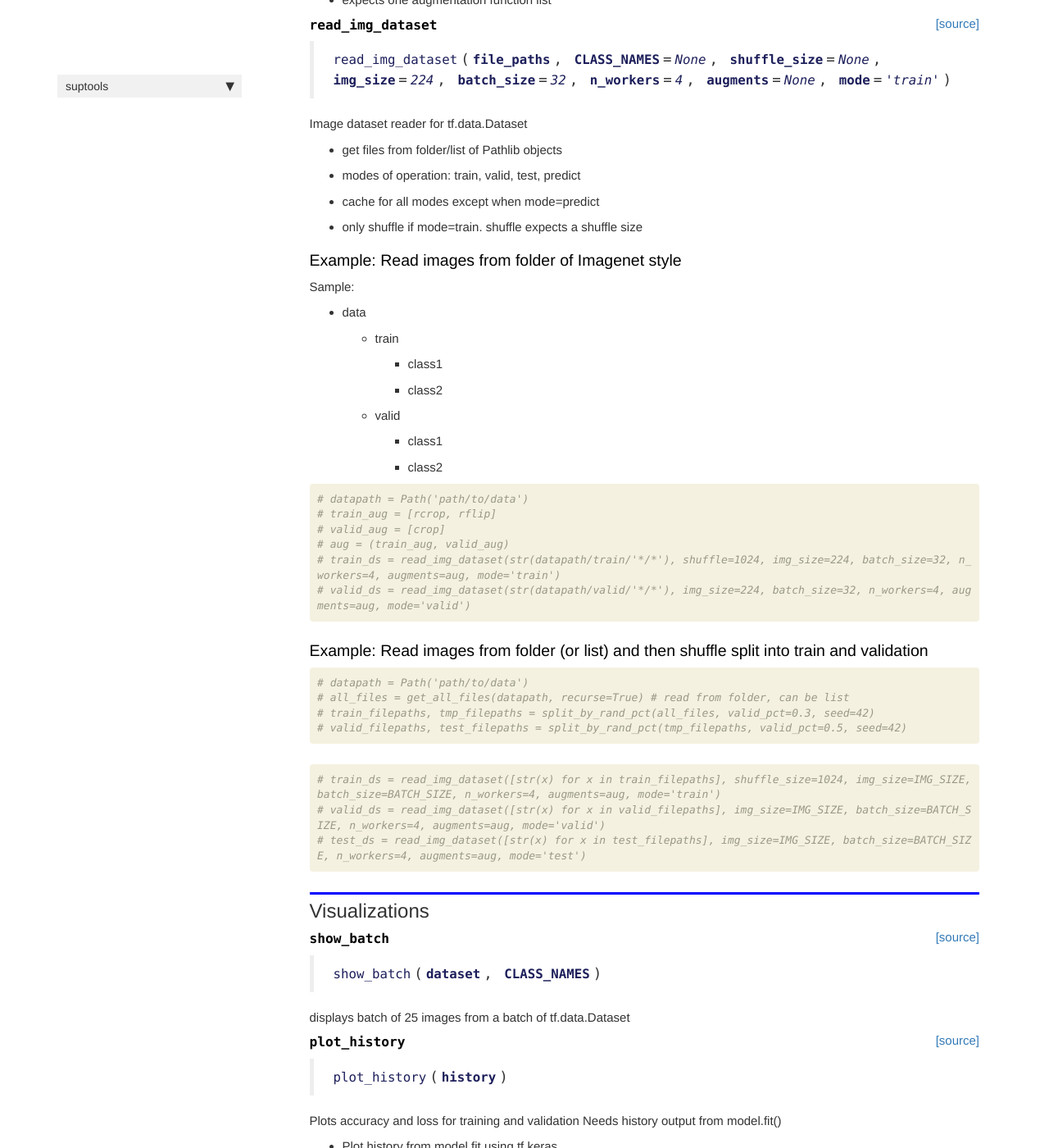
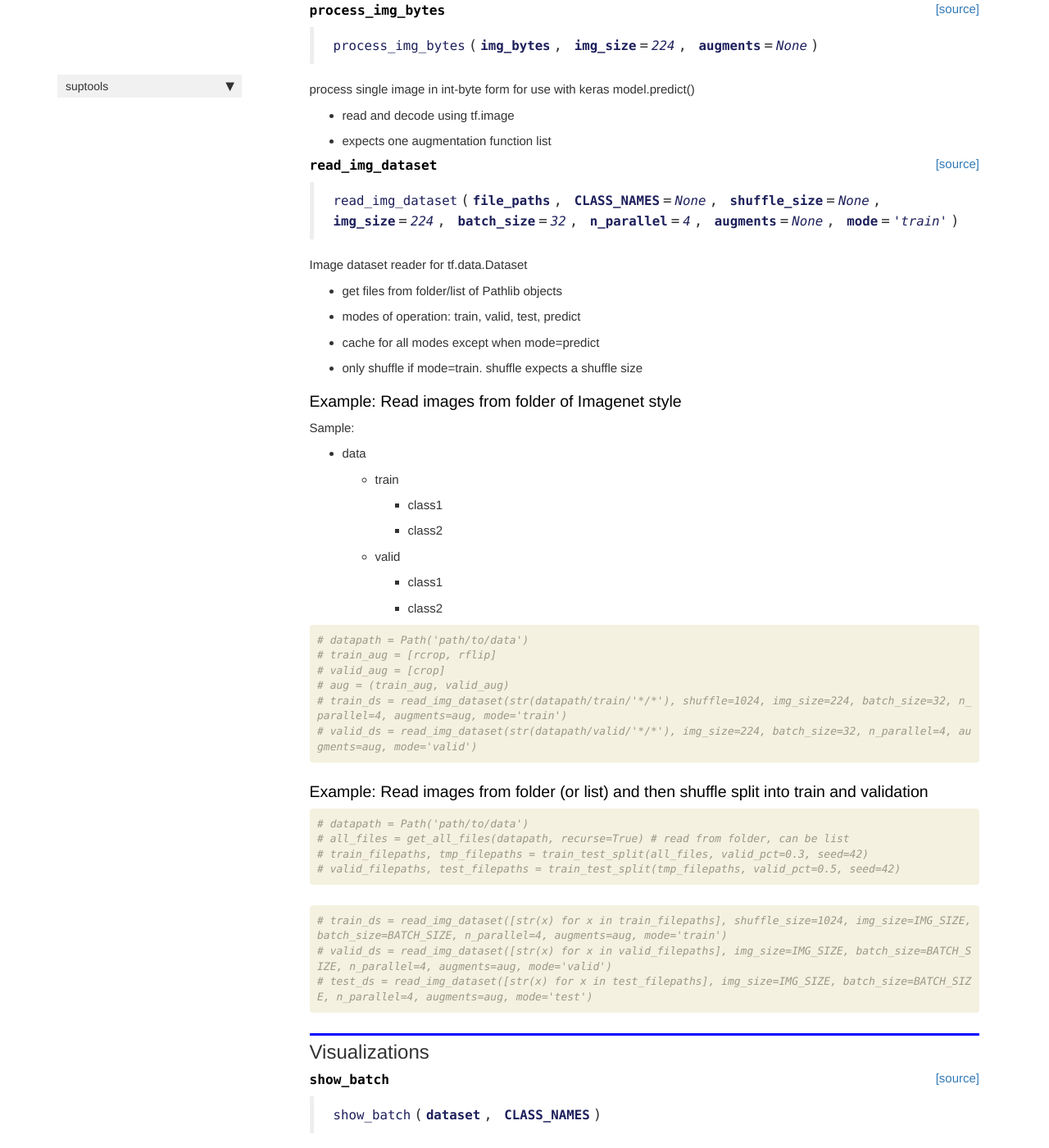
Before and after one commit to yoke2/suptools, a Jekyll site: the page built from docs/tftools.html, in a window 1280 px wide and 1400 px high, scrolled down 2429 px. Shown: the whole window at 82% size. Built offline with Jekyll 4.4.1, drawn with Linux system fonts in a browser that asks for light colours; nearby versions of some CDN libraries; comment, search, counter and statistics services are not loaded; some of the changed text lies outside the part shown.

Commit message:
update modules

```diff
--- a/docs/tftools.html
+++ b/docs/tftools.html
@@ -64,7 +64,7 @@
 <div class="output_markdown rendered_html output_subarea ">
 <h4 id="random_crop" class="doc_header"><code>random_crop</code><a href="https://github.com/yoke2/suptools/tree/master/suptools/tftools.py#L15" class="source_link" style="float:right">[source]</a></h4><blockquote><p><code>random_crop</code>(<strong><code>image</code></strong>)</p>
 </blockquote>
-<p>random crop of image</p>
+<p>Random crop of image</p>
 
 </div>
 
@@ -88,7 +88,7 @@
 <div class="output_markdown rendered_html output_subarea ">
 <h4 id="central_crop" class="doc_header"><code>central_crop</code><a href="https://github.com/yoke2/suptools/tree/master/suptools/tftools.py#L22" class="source_link" style="float:right">[source]</a></h4><blockquote><p><code>central_crop</code>(<strong><code>image</code></strong>)</p>
 </blockquote>
-<p>center crop of image</p>
+<p>Center crop of image</p>
 
 </div>
 
@@ -112,7 +112,7 @@
 <div class="output_markdown rendered_html output_subarea ">
 <h4 id="random_flip" class="doc_header"><code>random_flip</code><a href="https://github.com/yoke2/suptools/tree/master/suptools/tftools.py#L33" class="source_link" style="float:right">[source]</a></h4><blockquote><p><code>random_flip</code>(<strong><code>image</code></strong>, <strong><code>horiz</code></strong>=<em><code>True</code></em>, <strong><code>vert</code></strong>=<em><code>False</code></em>)</p>
 </blockquote>
-<p>randomly flips an image horizontally and/or vertically</p>
+<p>Randomly flips an image horizontally and/or vertically</p>
 
 </div>
 
@@ -136,7 +136,7 @@
 <div class="output_markdown rendered_html output_subarea ">
 <h4 id="random_brightness" class="doc_header"><code>random_brightness</code><a href="https://github.com/yoke2/suptools/tree/master/suptools/tftools.py#L41" class="source_link" style="float:right">[source]</a></h4><blockquote><p><code>random_brightness</code>(<strong><code>image</code></strong>)</p>
 </blockquote>
-<p>randomly adjust brightness of image</p>
+<p>Randomly adjust brightness of image</p>
 
 </div>
 
@@ -160,7 +160,32 @@
 <div class="output_markdown rendered_html output_subarea ">
 <h4 id="random_contrast" class="doc_header"><code>random_contrast</code><a href="https://github.com/yoke2/suptools/tree/master/suptools/tftools.py#L46" class="source_link" style="float:right">[source]</a></h4><blockquote><p><code>random_contrast</code>(<strong><code>image</code></strong>)</p>
 </blockquote>
-<p>randomly adjust contrast of image</p>
+<p>Randomly adjust contrast of image</p>
+
+</div>
+
+</div>
+
+</div>
+</div>
+
+</div>
+<div class="cell border-box-sizing code_cell rendered">
+
+</div>
+<div class="cell border-box-sizing code_cell rendered">
+
+<div class="output_wrapper">
+<div class="output">
+
+<div class="output_area">
+
+
+<div class="output_markdown rendered_html output_subarea ">
+<h4 id="random_rotate" class="doc_header"><code>random_rotate</code><a href="https://github.com/yoke2/suptools/tree/master/suptools/tftools.py#L51" class="source_link" style="float:right">[source]</a></h4><blockquote><p><code>random_rotate</code>(<strong><code>image</code></strong>)</p>
+</blockquote>
+<p>Randomly rotates image and angles are in radians.
+Requires tensorflow-addons that currently supports MacOS and Linux only.</p>
 
 </div>
 
@@ -188,9 +213,9 @@
 
 
 <div class="output_markdown rendered_html output_subarea ">
-<h4 id="get_label" class="doc_header"><code>get_label</code><a href="https://github.com/yoke2/suptools/tree/master/suptools/tftools.py#L51" class="source_link" style="float:right">[source]</a></h4><blockquote><p><code>get_label</code>(<strong><code>file_path</code></strong>, <strong><code>CLASS_NAMES</code></strong>)</p>
+<h4 id="get_label" class="doc_header"><code>get_label</code><a href="https://github.com/yoke2/suptools/tree/master/suptools/tftools.py#L62" class="source_link" style="float:right">[source]</a></h4><blockquote><p><code>get_label</code>(<strong><code>file_path</code></strong>, <strong><code>CLASS_NAMES</code></strong>)</p>
 </blockquote>
-<p>return label of image for tf.data.Dataset</p>
+<p>Return label of image for tf.data.Dataset</p>
 
 </div>
 
@@ -212,9 +237,9 @@
 
 
 <div class="output_markdown rendered_html output_subarea ">
-<h4 id="train_test_split" class="doc_header"><code>train_test_split</code><a href="https://github.com/yoke2/suptools/tree/master/suptools/tftools.py#L57" class="source_link" style="float:right">[source]</a></h4><blockquote><p><code>train_test_split</code>(<strong><code>files</code></strong>, <strong><code>valid_pct</code></strong>=<em><code>0.2</code></em>, <strong><code>seed</code></strong>=<em><code>None</code></em>)</p>
+<h4 id="train_test_split" class="doc_header"><code>train_test_split</code><a href="https://github.com/yoke2/suptools/tree/master/suptools/tftools.py#L68" class="source_link" style="float:right">[source]</a></h4><blockquote><p><code>train_test_split</code>(<strong><code>files</code></strong>, <strong><code>valid_pct</code></strong>=<em><code>0.2</code></em>, <strong><code>seed</code></strong>=<em><code>None</code></em>)</p>
 </blockquote>
-<p>reads in list of file Path objects and randomly split into training and validation</p>
+<p>Reads in list of file Path objects and randomly split into training and validation</p>
 
 </div>
 
@@ -236,7 +261,7 @@
 
 
 <div class="output_markdown rendered_html output_subarea ">
-<h4 id="process_img_path" class="doc_header"><code>process_img_path</code><a href="https://github.com/yoke2/suptools/tree/master/suptools/tftools.py#L67" class="source_link" style="float:right">[source]</a></h4><blockquote><p><code>process_img_path</code>(<strong><code>file_path</code></strong>, <strong><code>CLASS_NAMES</code></strong>=<em><code>None</code></em>, <strong><code>img_size</code></strong>=<em><code>224</code></em>, <strong><code>augments</code></strong>=<em><code>None</code></em>, <strong><code>mode</code></strong>=<em><code>None</code></em>)</p>
+<h4 id="process_img_path" class="doc_header"><code>process_img_path</code><a href="https://github.com/yoke2/suptools/tree/master/suptools/tftools.py#L78" class="source_link" style="float:right">[source]</a></h4><blockquote><p><code>process_img_path</code>(<strong><code>file_path</code></strong>, <strong><code>CLASS_NAMES</code></strong>=<em><code>None</code></em>, <strong><code>img_size</code></strong>=<em><code>224</code></em>, <strong><code>augments</code></strong>=<em><code>None</code></em>, <strong><code>mode</code></strong>=<em><code>None</code></em>)</p>
 </blockquote>
 <p>process image for use with tf.data map function</p>
 <ul>
@@ -265,7 +290,7 @@
 
 
 <div class="output_markdown rendered_html output_subarea ">
-<h4 id="process_img_bytes" class="doc_header"><code>process_img_bytes</code><a href="https://github.com/yoke2/suptools/tree/master/suptools/tftools.py#L90" class="source_link" style="float:right">[source]</a></h4><blockquote><p><code>process_img_bytes</code>(<strong><code>img_bytes</code></strong>, <strong><code>img_size</code></strong>=<em><code>224</code></em>, <strong><code>augments</code></strong>=<em><code>None</code></em>)</p>
+<h4 id="process_img_bytes" class="doc_header"><code>process_img_bytes</code><a href="https://github.com/yoke2/suptools/tree/master/suptools/tftools.py#L101" class="source_link" style="float:right">[source]</a></h4><blockquote><p><code>process_img_bytes</code>(<strong><code>img_bytes</code></strong>, <strong><code>img_size</code></strong>=<em><code>224</code></em>, <strong><code>augments</code></strong>=<em><code>None</code></em>)</p>
 </blockquote>
 <p>process single image in int-byte form for use with keras model.predict()</p>
 <ul>
@@ -293,7 +318,7 @@
 
 
 <div class="output_markdown rendered_html output_subarea ">
-<h4 id="read_img_dataset" class="doc_header"><code>read_img_dataset</code><a href="https://github.com/yoke2/suptools/tree/master/suptools/tftools.py#L108" class="source_link" style="float:right">[source]</a></h4><blockquote><p><code>read_img_dataset</code>(<strong><code>file_paths</code></strong>, <strong><code>CLASS_NAMES</code></strong>=<em><code>None</code></em>, <strong><code>shuffle_size</code></strong>=<em><code>None</code></em>, <strong><code>img_size</code></strong>=<em><code>224</code></em>, <strong><code>batch_size</code></strong>=<em><code>32</code></em>, <strong><code>n_workers</code></strong>=<em><code>4</code></em>, <strong><code>augments</code></strong>=<em><code>None</code></em>, <strong><code>mode</code></strong>=<em><code>'train'</code></em>)</p>
+<h4 id="read_img_dataset" class="doc_header"><code>read_img_dataset</code><a href="https://github.com/yoke2/suptools/tree/master/suptools/tftools.py#L119" class="source_link" style="float:right">[source]</a></h4><blockquote><p><code>read_img_dataset</code>(<strong><code>file_paths</code></strong>, <strong><code>CLASS_NAMES</code></strong>=<em><code>None</code></em>, <strong><code>shuffle_size</code></strong>=<em><code>None</code></em>, <strong><code>img_size</code></strong>=<em><code>224</code></em>, <strong><code>batch_size</code></strong>=<em><code>32</code></em>, <strong><code>n_parallel</code></strong>=<em><code>4</code></em>, <strong><code>augments</code></strong>=<em><code>None</code></em>, <strong><code>mode</code></strong>=<em><code>'train'</code></em>)</p>
 </blockquote>
 <p>Image dataset reader for tf.data.Dataset</p>
 <ul>
@@ -342,8 +367,8 @@
 <span class="c1"># train_aug = [rcrop, rflip]</span>
 <span class="c1"># valid_aug = [crop]</span>
 <span class="c1"># aug = (train_aug, valid_aug)</span>
-<span class="c1"># train_ds = read_img_dataset(str(datapath/train/&#39;*/*&#39;), shuffle=1024, img_size=224, batch_size=32, n_workers=4, augments=aug, mode=&#39;train&#39;)</span>
-<span class="c1"># valid_ds = read_img_dataset(str(datapath/valid/&#39;*/*&#39;), img_size=224, batch_size=32, n_workers=4, augments=aug, mode=&#39;valid&#39;)</span>
+<span class="c1"># train_ds = read_img_dataset(str(datapath/train/&#39;*/*&#39;), shuffle=1024, img_size=224, batch_size=32, n_parallel=4, augments=aug, mode=&#39;train&#39;)</span>
+<span class="c1"># valid_ds = read_img_dataset(str(datapath/valid/&#39;*/*&#39;), img_size=224, batch_size=32, n_parallel=4, augments=aug, mode=&#39;valid&#39;)</span>
 </pre></div>
 
     </div>
@@ -364,8 +389,8 @@
     <div class="input_area">
 <div class=" highlight hl-ipython3"><pre><span></span><span class="c1"># datapath = Path(&#39;path/to/data&#39;)</span>
 <span class="c1"># all_files = get_all_files(datapath, recurse=True) # read from folder, can be list</span>
-<span class="c1"># train_filepaths, tmp_filepaths = split_by_rand_pct(all_files, valid_pct=0.3, seed=42)</span>
-<span class="c1"># valid_filepaths, test_filepaths = split_by_rand_pct(tmp_filepaths, valid_pct=0.5, seed=42)</span>
+<span class="c1"># train_filepaths, tmp_filepaths = train_test_split(all_files, valid_pct=0.3, seed=42)</span>
+<span class="c1"># valid_filepaths, test_filepaths = train_test_split(tmp_filepaths, valid_pct=0.5, seed=42)</span>
 </pre></div>
 
     </div>
@@ -378,9 +403,9 @@
 
 <div class="inner_cell">
     <div class="input_area">
-<div class=" highlight hl-ipython3"><pre><span></span><span class="c1"># train_ds = read_img_dataset([str(x) for x in train_filepaths], shuffle_size=1024, img_size=IMG_SIZE, batch_size=BATCH_SIZE, n_workers=4, augments=aug, mode=&#39;train&#39;)</span>
-<span class="c1"># valid_ds = read_img_dataset([str(x) for x in valid_filepaths], img_size=IMG_SIZE, batch_size=BATCH_SIZE, n_workers=4, augments=aug, mode=&#39;valid&#39;)</span>
-<span class="c1"># test_ds = read_img_dataset([str(x) for x in test_filepaths], img_size=IMG_SIZE, batch_size=BATCH_SIZE, n_workers=4, augments=aug, mode=&#39;test&#39;)</span>
+<div class=" highlight hl-ipython3"><pre><span></span><span class="c1"># train_ds = read_img_dataset([str(x) for x in train_filepaths], shuffle_size=1024, img_size=IMG_SIZE, batch_size=BATCH_SIZE, n_parallel=4, augments=aug, mode=&#39;train&#39;)</span>
+<span class="c1"># valid_ds = read_img_dataset([str(x) for x in valid_filepaths], img_size=IMG_SIZE, batch_size=BATCH_SIZE, n_parallel=4, augments=aug, mode=&#39;valid&#39;)</span>
+<span class="c1"># test_ds = read_img_dataset([str(x) for x in test_filepaths], img_size=IMG_SIZE, batch_size=BATCH_SIZE, n_parallel=4, augments=aug, mode=&#39;test&#39;)</span>
 </pre></div>
 
     </div>
@@ -406,7 +431,7 @@
 
 
 <div class="output_markdown rendered_html output_subarea ">
-<h4 id="show_batch" class="doc_header"><code>show_batch</code><a href="https://github.com/yoke2/suptools/tree/master/suptools/tftools.py#L131" class="source_link" style="float:right">[source]</a></h4><blockquote><p><code>show_batch</code>(<strong><code>dataset</code></strong>, <strong><code>CLASS_NAMES</code></strong>)</p>
+<h4 id="show_batch" class="doc_header"><code>show_batch</code><a href="https://github.com/yoke2/suptools/tree/master/suptools/tftools.py#L142" class="source_link" style="float:right">[source]</a></h4><blockquote><p><code>show_batch</code>(<strong><code>dataset</code></strong>, <strong><code>CLASS_NAMES</code></strong>)</p>
 </blockquote>
 <p>displays batch of 25 images from a batch of tf.data.Dataset</p>
 
@@ -430,7 +455,7 @@
 
 
 <div class="output_markdown rendered_html output_subarea ">
-<h4 id="plot_history" class="doc_header"><code>plot_history</code><a href="https://github.com/yoke2/suptools/tree/master/suptools/tftools.py#L144" class="source_link" style="float:right">[source]</a></h4><blockquote><p><code>plot_history</code>(<strong><code>history</code></strong>)</p>
+<h4 id="plot_history" class="doc_header"><code>plot_history</code><a href="https://github.com/yoke2/suptools/tree/master/suptools/tftools.py#L155" class="source_link" style="float:right">[source]</a></h4><blockquote><p><code>plot_history</code>(<strong><code>history</code></strong>)</p>
 </blockquote>
 <p>Plots accuracy and loss for training and validation
 Needs history output from model.fit()</p>
--- a/suptools/__init__.py
+++ b/suptools/__init__.py
@@ -0,0 +1 @@
+__version__ = "0.0.1"
--- a/suptools/_nbdev.py
+++ b/suptools/_nbdev.py
@@ -12,6 +12,7 @@
          "random_flip": "02_tftools.ipynb",
          "random_brightness": "02_tftools.ipynb",
          "random_contrast": "02_tftools.ipynb",
+         "random_rotate": "02_tftools.ipynb",
          "get_label": "02_tftools.ipynb",
          "train_test_split": "02_tftools.ipynb",
          "process_img_path": "02_tftools.ipynb",
--- a/suptools/core.py
+++ b/suptools/core.py
@@ -13,8 +13,8 @@
     """
     path = pathlib.Path(file_path)
     if recurse:
-        tmp = path.rglob('**/*')
+        tmp = path.rglob('*')
     else:
-        tmp = path.glob('**/*')
+        tmp = path.glob('*')
     all_files = [x for x in tmp if x.is_file()]
     return all_files
--- a/suptools/imgtools.py
+++ b/suptools/imgtools.py
@@ -3,7 +3,7 @@
 __all__ = ['download_image', 'download_images', 'verify_image_tf', 'verify_images']
 
 # Cell
-from suptools.core import *
+from .core import *
 from multiprocessing.pool import ThreadPool
 from functools import partial
 import pathlib
```
Also changed, not shown: suptools/tftools.py (+22 -11 lines), 6 other files.
